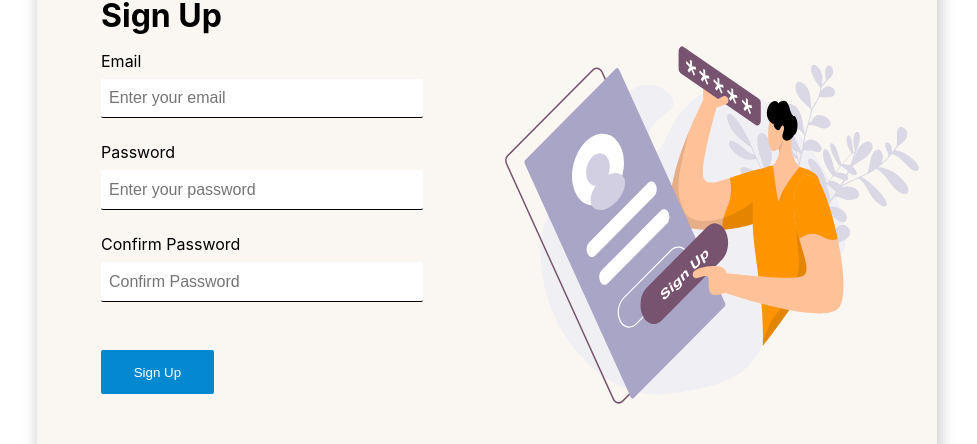
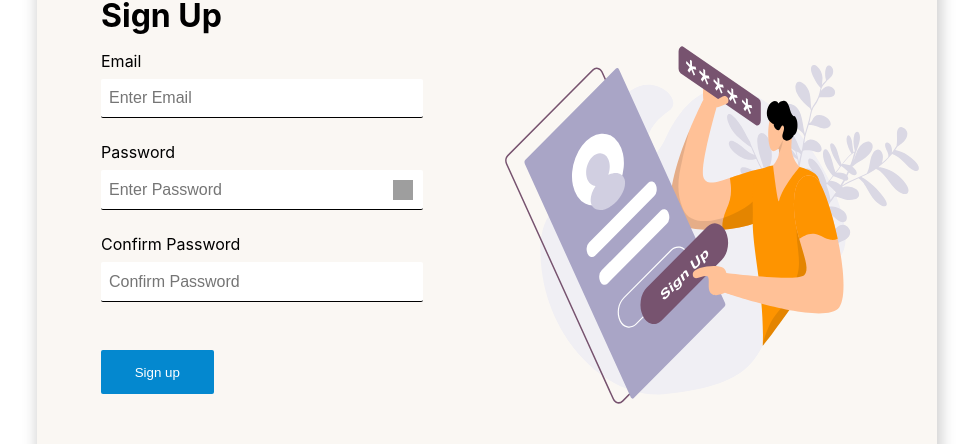
Before and after one commit to AhmedKamran1/social-media, a React (Create React App) app: page /signup in a window 1280 px wide. Shown: the part 165-609 px from the top of the page, without its empty margins (153-1130 px from the left). Built offline with nearby package versions, Linux system fonts and the light colour scheme; grey boxes are pictures that could not be loaded.

Commit message:
Added Toasts + Updated styled components

```diff
--- a/src/components/forms/LoginForm.js
+++ b/src/components/forms/LoginForm.js
@@ -1,9 +1,14 @@
 import { useFormik } from "formik";
-import { useDispatch } from "react-redux";
+import { useDispatch, useSelector } from "react-redux";
+import { useEffect, useState } from "react";
+import { useNavigate } from "react-router-dom";
 import { loginSchema } from "../../utils/validationSchema";
 import { authActions } from "../../store/authSlice";
-import { useNavigate } from "react-router-dom";
 import loginImage from "../../assets/login-image.svg";
+import eyeOpenImage from "../../assets/eye-open.svg";
+import eyeCloseImage from "../../assets/eye-close.svg";
+import { toast } from "react-toastify";
+import "react-toastify/dist/ReactToastify.css";
 import {
   FormContainer,
   Button,
@@ -16,11 +21,19 @@ import {
   StyledLink,
   Container,
   Paragraph,
+  PasswordEyeLogo,
+  StyledToastContainer,
 } from "./LoginForm.styles";
 
 const LoginForm = () => {
   const navigate = useNavigate();
   const dispatch = useDispatch();
+  const [showPassword, setShowPassword] = useState(false);
+  const isLoggedIn = useSelector((state) => state.authentication.isLoggedIn);
+
+  const viewPassHandler = () => {
+    setShowPassword((showPassword) => !showPassword);
+  };
 
   const submitHandler = (values, actions) => {
     dispatch(
@@ -30,9 +43,23 @@ const LoginForm = () => {
         password: values.password,
       })
     );
-    actions.resetForm();
-    navigate("/");
+
+    const currentUser = JSON.parse(localStorage.getItem("currentUser"));
+
+    if (currentUser == null) {
+      toast.error("Invalid email/password combination");
+    }
+
+    setTimeout(() => {
+      formik.setSubmitting(false);
+    }, 4500);
   };
+
+  useEffect(() => {
+    if (isLoggedIn === true) {
+      navigate("/");
+    }
+  }, [isLoggedIn]);
 
   const formik = useFormik({
     initialValues: {
@@ -52,6 +79,19 @@ const LoginForm = () => {
       <FormContainer>
         <HeadingContainer>
           <h1>Log In</h1>
+          <StyledToastContainer
+            position="top-center"
+            autoClose={3000}
+            limit={1}
+            hideProgressBar={false}
+            newestOnTop={false}
+            closeOnClick={false}
+            rtl={false}
+            pauseOnFocusLoss={false}
+            draggable={false}
+            pauseOnHover={false}
+            theme="light"
+          />
         </HeadingContainer>
         <Form autoComplete="off" onSubmit={formik.handleSubmit}>
           <Label htmlFor="email">Email</Label>
@@ -62,7 +102,7 @@ const LoginForm = () => {
               onBlur={formik.handleBlur}
               id="email"
               type="email"
-              placeholder="Enter your email"
+              placeholder="Enter Email"
               error={formik.errors.email && formik.touched.email}
             />
           </InputContainer>
@@ -76,16 +116,22 @@ const LoginForm = () => {
               onChange={formik.handleChange}
               onBlur={formik.handleBlur}
               id="password"
-              type="password"
-              placeholder="Enter your password"
+              type={showPassword ? "text" : "password"}
+              placeholder="Enter Password"
               error={formik.errors.password && formik.touched.password}
             />
+            <PasswordEyeLogo>
+              <img
+                onClick={viewPassHandler}
+                src={showPassword ? eyeCloseImage : eyeOpenImage}
+              />
+            </PasswordEyeLogo>
           </InputContainer>
           {formik.errors.password && formik.touched.password && (
             <Paragraph>{formik.errors.password}</Paragraph>
           )}
           <Button type="submit" disabled={formik.isSubmitting}>
-            {formik.isSubmitting ? "Logging In...." : "Log In"}
+            {formik.isSubmitting ? "Logging In..." : "Log In"}
           </Button>
         </Form>
       </FormContainer>
--- a/src/components/forms/LoginForm.styles.js
+++ b/src/components/forms/LoginForm.styles.js
@@ -1,5 +1,6 @@
+import styled from "styled-components";
 import { Link } from "react-router-dom";
-import styled from "styled-components";
+import { ToastContainer } from "react-toastify";
 
 export const Container = styled.div`
   display: flex;
@@ -24,25 +25,9 @@ export const Container = styled.div`
   @media only screen and (max-width: 600px) {
     width: 90%;
   }
-`;
 
-export const FormContainer = styled.div`
-  display: flex;
-  flex-direction: column;
-  width: 50%;
-  padding: 4em;
-
-  @media only screen and (max-width: 992px) {
-    height: 100%;
-    width: 100%;
-  }
-
-  @media only screen and (max-width: 600px) {
-    padding: 3em;
-  }
-
-  @media only screen and (max-width: 300px) {
-    padding: 1em;
+  @media only screen and (max-height: 760px) {
+    height: 650px;
   }
 `;
 
@@ -67,7 +52,7 @@ export const LoginImage = styled.div`
 
     & a {
       position: absolute;
-      top: 80%;
+      top: 75%;
       left: 50%;
       transform: translate(-50%, -50%);
     }
@@ -80,6 +65,26 @@ export const StyledLink = styled(Link)`
   top: -20%;
 `;
 
+export const FormContainer = styled.div`
+  display: flex;
+  flex-direction: column;
+  width: 50%;
+  padding: 4em;
+
+  @media only screen and (max-width: 992px) {
+    height: 100%;
+    width: 100%;
+  }
+
+  @media only screen and (max-width: 600px) {
+    padding: 3em;
+  }
+
+  @media only screen and (max-width: 300px) {
+    padding: 1em;
+  }
+`;
+
 export const HeadingContainer = styled.div`
   display: flex;
   justify-content: flex-start;
@@ -87,6 +92,31 @@ export const HeadingContainer = styled.div`
 
   @media only screen and (max-width: 992px) {
     justify-content: center;
+  }
+`;
+
+export const StyledToastContainer = styled(ToastContainer)`
+  @media only screen and (max-width: 992px) {
+    &&&.Toastify__toast-container {
+      width: 60%;
+      position: absolute;
+      top: 6%;
+      left: 50%;
+      transform: translate(-50%, -50%);
+    }
+  }
+
+  @media only screen and (max-width: 600px) {
+    &&&.Toastify__toast-container {
+      width: 70%;
+      top: 20%;
+    }
+  }
+
+  @media only screen and (max-width: 300px) {
+    &&&.Toastify__toast-container {
+      width: 90%;
+    }
   }
 `;
 
@@ -110,7 +140,7 @@ export const Label = styled.label`
 
 export const InputContainer = styled.div`
   display: flex;
-  flex-direction: column;
+  flex-direction: row;
   width: 100%;
 `;
 
@@ -121,31 +151,26 @@ export const Input = styled.input`
   color: black;
   outline: none;
   border-style: none;
-  border-bottom: 1px solid ${({ error }) => (error ? "red" : "black")};
+  border-bottom: 1px solid ${({ error }) => (error ? "transparent" : "black")};
+  ${({ error }) => error && "box-shadow: 1px -2px 5px red;"};
 
   &:focus {
     border-color: ${({ error }) => (error ? "red" : "blue")};
   }
 `;
 
-export const EmailLogo = styled.div`
-  background: url("");
-  width: 10%;
-`;
+export const PasswordEyeLogo = styled.div`
+  display: flex;
+  justify-content: center;
+  align-items: center;
+  position: relative;
+  left: -20px;
+  width: 0;
 
-export const PasswordLogo = styled.div`
-  background: url("");
-  width: 10%;
-`;
-
-export const PasswordEyeOpenLogo = styled.div`
-  background: url("");
-  width: 10%;
-`;
-
-export const PasswordEyeCloseLogo = styled.div`
-  background: url("");
-  width: 10%;
+  & img {
+    width: 20px;
+    height: 20px;
+  }
 `;
 
 export const Button = styled.button`
--- a/src/components/forms/Signup.styles.js
+++ b/src/components/forms/Signup.styles.js
@@ -1,5 +1,6 @@
+import styled from "styled-components";
 import { Link } from "react-router-dom";
-import styled from "styled-components";
+import { ToastContainer } from "react-toastify";
 
 export const Container = styled.div`
   display: flex;
@@ -24,6 +25,10 @@ export const Container = styled.div`
   @media only screen and (max-width: 600px) {
     width: 90%;
   }
+
+  @media only screen and (max-height: 760px) {
+    height: 650px;
+  }
 `;
 
 export const FormContainer = styled.div`
@@ -43,6 +48,88 @@ export const FormContainer = styled.div`
 
   @media only screen and (max-width: 300px) {
     padding: 1em;
+  }
+`;
+
+export const HeadingContainer = styled.div`
+  display: flex;
+  justify-content: flex-start;
+  width: 100%;
+
+  @media only screen and (max-width: 992px) {
+    justify-content: center;
+  }
+`;
+
+export const StyledToastContainer = styled(ToastContainer)`
+  @media only screen and (max-width: 992px) {
+    &&&.Toastify__toast-container {
+      width: 50%;
+      position: absolute;
+      top: 6%;
+      left: 50%;
+      transform: translate(-50%, -50%);
+    }
+  }
+
+  @media only screen and (max-width: 600px) {
+    &&&.Toastify__toast-container {
+      top: 20%;
+    }
+  }
+`;
+
+export const Form = styled.form`
+  height: 100%;
+  width: 100%;
+  display: flex;
+  flex-direction: column;
+  align-items: flex-start;
+  margin-bottom: 5em;
+  gap: 0.5em;
+
+  @media only screen and (max-width: 992px) {
+    justify-content: center;
+  }
+`;
+
+export const Label = styled.label`
+  margin-top: 1rem;
+`;
+
+export const InputContainer = styled.div`
+  display: flex;
+  flex-direction: row;
+  width: 100%;
+`;
+
+export const Input = styled.input`
+  width: 100%;
+  padding: 0.65rem 0.5rem;
+  font-size: 1rem;
+  color: black;
+  outline: none;
+  border-style: none;
+  border-bottom: 1px solid ${({ error }) => (error ? "transparent" : "black")};
+  border-radius: 2px;
+  ${({ error }) => error && "box-shadow: 1px -2px 5px red;"};
+
+  &:focus {
+    border-color: ${({ error }) => (error ? "red" : "blue")};
+  }
+`;
+
+export const PasswordEyeLogo = styled.div`
+  display: flex;
+  justify-content: center;
+  align-items: center;
+  position: relative;
+  left: -20px;
+  width: 0;
+
+  & img {
+    width: 20px;
+    height: 20px;
   }
 `;
 
@@ -80,55 +167,6 @@ export const StyledLink = styled(Link)`
   top: -15%;
 `;
 
-export const HeadingContainer = styled.div`
-  display: flex;
-  justify-content: flex-start;
-  width: 100%;
-
-  @media only screen and (max-width: 992px) {
-    justify-content: center;
-  }
-`;
-
-export const Form = styled.form`
-  height: 100%;
-  width: 100%;
-  display: flex;
-  flex-direction: column;
-  align-items: flex-start;
-  margin-bottom: 5em;
-  gap: 0.5em;
-
-  @media only screen and (max-width: 992px) {
-    justify-content: center;
-  }
-`;
-
-export const Label = styled.label`
-  margin-top: 1rem;
-`;
-
-export const Input = styled.input`
-  width: 100%;
-  padding: 0.65rem 0.5rem;
-  font-size: 1rem;
-  color: black;
-  outline: none;
-  border-style: none;
-  border-bottom: 1px solid ${({ error }) => (error ? "red" : "black")};
-  border-radius: 2px;
-
-  &:focus {
-    border-color: ${({ error }) => (error ? "red" : "blue")};
-  }
-`;
-
-export const InputContainer = styled.div`
-  display: flex;
-  flex-direction: column;
-  width: 100%;
-`;
-
 export const Button = styled.button`
   margin-top: 3em;
   border-style: none;
--- a/src/components/forms/SignupForm.js
+++ b/src/components/forms/SignupForm.js
@@ -1,8 +1,13 @@
 import { useFormik } from "formik";
 import { useDispatch } from "react-redux";
+import { useState } from "react";
 import { signupSchema } from "../../utils/validationSchema";
 import { authActions } from "../../store/authSlice";
 import signupImage from "../../assets/signup-image.svg";
+import eyeOpenImage from "../../assets/eye-open.svg";
+import eyeCloseImage from "../../assets/eye-close.svg";
+import { toast } from "react-toastify";
+import "react-toastify/dist/ReactToastify.css";
 import {
   Container,
   Button,
@@ -15,11 +20,22 @@ import {
   StyledLink,
   InputContainer,
   Paragraph,
+  PasswordEyeLogo,
+  StyledToastContainer,
 } from "./Signup.styles";
 
 const SignupForm = () => {
   const dispatch = useDispatch();
+  const [showPassword, setShowPassword] = useState(false);
+
+  const viewPassHandler = () => {
+    setShowPassword((showPassword) => !showPassword);
+  };
+
   const submitHandler = (values, actions) => {
+    const users = JSON.parse(localStorage.getItem("users")) ?? [];
+    const userIndex = users.findIndex((user) => user.email === values.email);
+    if (userIndex === -1) {
       dispatch(
         authActions.signupHandler({
           email: values.email,
@@ -31,6 +47,13 @@ const SignupForm = () => {
         })
       );
       actions.resetForm();
+      toast.success("Account created successfully");
+    } else {
+      toast.error("User already exists");
+    }
+    setTimeout(() => {
+      formik.setSubmitting(false);
+    }, 4500);
   };
 
   const formik = useFormik({
@@ -48,6 +71,19 @@ const SignupForm = () => {
       <FormContainer>
         <HeadingContainer>
           <h1>Sign Up</h1>
+          <StyledToastContainer
+            position="top-center"
+            autoClose={3000}
+            limit={1}
+            hideProgressBar={false}
+            newestOnTop={false}
+            closeOnClick={false}
+            rtl={false}
+            pauseOnFocusLoss={false}
+            draggable={false}
+            pauseOnHover={false}
+            theme="light"
+          />
         </HeadingContainer>
         <Form autoComplete="off" onSubmit={formik.handleSubmit}>
           <Label htmlFor="email">Email</Label>
@@ -58,13 +94,13 @@ const SignupForm = () => {
               onBlur={formik.handleBlur}
               id="email"
               type="email"
-              placeholder="Enter your email"
+              placeholder="Enter Email"
               error={formik.errors.email && formik.touched.email}
             />
+          </InputContainer>
           {formik.errors.email && formik.touched.email && (
             <Paragraph>{formik.errors.email}</Paragraph>
           )}
-          </InputContainer>
           <Label htmlFor="password">Password</Label>
           <InputContainer>
             <Input
@@ -72,14 +108,20 @@ const SignupForm = () => {
               onChange={formik.handleChange}
               onBlur={formik.handleBlur}
               id="password"
-              type="password"
-              placeholder="Enter your password"
+              type={showPassword ? "text" : "password"}
+              placeholder="Enter Password"
               error={formik.errors.password && formik.touched.password}
             />
+            <PasswordEyeLogo>
+              <img
+                onClick={viewPassHandler}
+                src={showPassword ? eyeCloseImage : eyeOpenImage}
+              />
+            </PasswordEyeLogo>
+          </InputContainer>
           {formik.errors.password && formik.touched.password && (
             <Paragraph>{formik.errors.password}</Paragraph>
           )}
-          </InputContainer>
           <Label htmlFor="confirmPassword">Confirm Password</Label>
           <InputContainer>
             <Input
@@ -87,19 +129,18 @@ const SignupForm = () => {
               onChange={formik.handleChange}
               onBlur={formik.handleBlur}
               id="confirmPassword"
-              type="password"
+              type={showPassword ? "text" : "password"}
               placeholder="Confirm Password"
               error={
                 formik.errors.confirmPassword && formik.touched.confirmPassword
               }
             />
-            {formik.errors.confirmPassword &&
-              formik.touched.confirmPassword && (
+          </InputContainer>
+          {formik.errors.confirmPassword && formik.touched.confirmPassword && (
             <Paragraph>{formik.errors.confirmPassword}</Paragraph>
           )}
-          </InputContainer>
           <Button type="submit" disabled={formik.isSubmitting}>
-            {formik.isSubmitting ? "Signing Up...." : "Sign Up"}
+            {formik.isSubmitting ? "Signing up..." : "Sign up"}
           </Button>
         </Form>
       </FormContainer>
```
Lines whose indentation alone changed are shown as unchanged.
